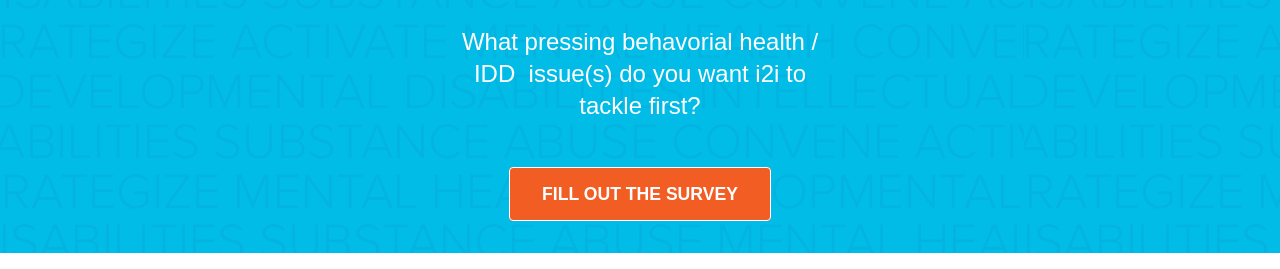
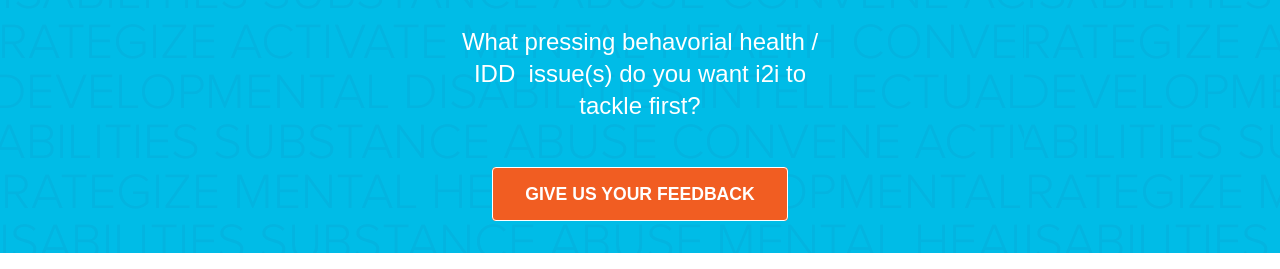
Before and after one commit to creative-distillery/i2i.dev, a plain HTML site: page index.html in a window 1280 px wide. Shown: the part 526-795 px from the top of the page. Drawn offline with nearby package versions, Linux system fonts and the light colour scheme; a script that the page names is missing; a web font is replaced by a local one.

Commit message:
Change survey button text

```diff
--- a/index.html
+++ b/index.html
@@ -40,7 +40,7 @@
           </div>
 
           <div class="block text-center my-05 mt-2">
-            <a href="https://www.surveymonkey.com/r/i2iwebsurvey" target="_blank'"class="btn-outline">Fill out the survey</a>
+            <a href="https://www.surveymonkey.com/r/i2iwebsurvey" target="_blank'"class="btn-outline">Give Us Your Feedback</a>
           </div>
 
       </div>
```
